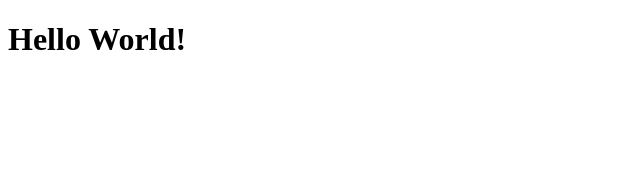
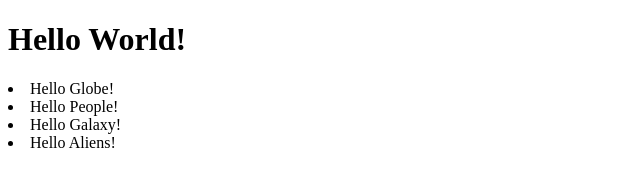
Before and after one commit to johnr5850/gh-pages-test, a plain HTML site: page index.html in a window 1280 px wide. Shown: the whole page, without its empty margins (0-640 px from the left). Drawn offline with Linux system fonts and the light colour scheme.

Commit message:
add context to html file

```diff
--- a/index.html
+++ b/index.html
@@ -6,5 +6,9 @@
   </head>
   <body>
   <h1>Hello World!</h1>
+  <li>Hello Globe!</li>
+  <li>Hello People!</li>
+  <li>Hello Galaxy!</li>
+  <li>Hello Aliens!</li>
   </body>
 </html>
```
